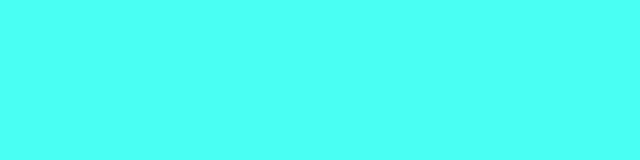
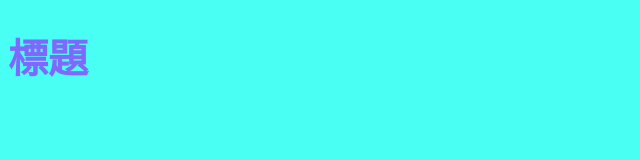
Before and after one commit to sexfat/tfd104_test, a plain HTML site: page index.html in a window 1280 px wide. Shown: the whole page, without its empty margins (0-640 px from the left). Drawn offline with Linux system fonts and the light colour scheme.

Commit message:
修改檔案

```diff
--- a/index.html
+++ b/index.html
@@ -5,9 +5,10 @@
     <meta http-equiv="X-UA-Compatible" content="IE=edge">
     <meta name="viewport" content="width=device-width, initial-scale=1.0">
     <link rel="stylesheet" href="style.css">
-    <title>Document</title>
+    <title>首頁</title>
 </head>
 <body>
+<h1>標題</h1>
 
 </body>
 </html>
--- a/style.css
+++ b/style.css
@@ -2,3 +2,7 @@ body {
 background-color: rgb(73, 255, 243);
 
 }
+h1 {
+ font-size: 40px;
+ color: rgb(128, 103, 254);
+}
```
